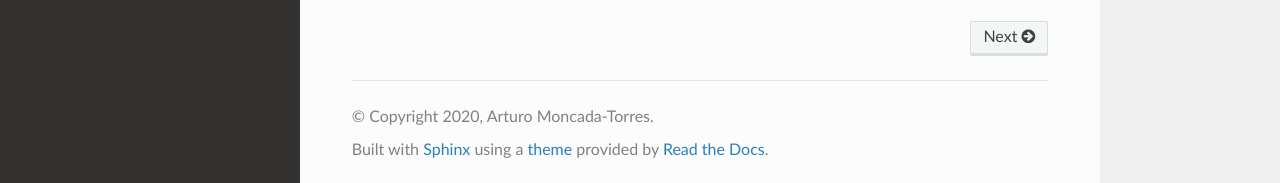
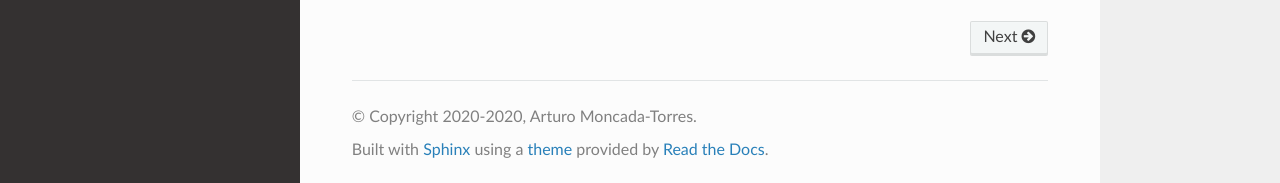
Before and after one commit to arturomoncadatorres/deepsurvk, a Sphinx documentation site: the page built from docs/index.rst, in a window 1280 px wide and 1094 px high. Shown: the part 908-1091 px from the top of the window. Built offline with Sphinx 7.4.7 and the Read the Docs theme 2.0.0, drawn with Linux system fonts in a browser that asks for light colours; pages that are not in the unit, such as notebooks, are missing from menus; part of the change alters nothing that is shown.

```diff
--- a/docs/conf.py
+++ b/docs/conf.py
@@ -21,6 +21,8 @@ import os
 import sys
 sys.path.insert(0, os.path.abspath('..'))
 
+from datetime import date
+
 import deepsurvk
 import sphinx_rtd_theme
 
@@ -32,7 +34,12 @@ import sphinx_rtd_theme
 
 # Add any Sphinx extension module names here, as strings. They can be
 # extensions coming with Sphinx (named 'sphinx.ext.*') or your custom ones.
-extensions = ['sphinx.ext.autodoc', 'sphinx.ext.viewcode', 'sphinx_rtd_theme']
+extensions = ['sphinx.ext.autodoc', # Pull documentation from docstrings
+              'sphinx.ext.mathjax', # Render math via JavaScript
+              'sphinx.ext.viewcode', # Add links to highlighted source code
+              'sphinx.ext.autosectionlabel', # Allow reference sections using its title
+              'sphinx.ext.napoleon', # Support NumPy and Google style docstrings
+              'sphinx_rtd_theme']
 
 # Add any paths that contain templates here, relative to this directory.
 templates_path = ['_templates']
@@ -48,7 +55,7 @@ master_doc = 'index'
 
 # General information about the project.
 project = 'DeepSurvK'
-copyright = "2020, Arturo Moncada-Torres"
+copyright = '2020-{},  Arturo Moncada-Torres'.format(date.today().year)
 author = "Arturo Moncada-Torres"
 
 # The version info for the project you're documenting, acts as replacement
@@ -67,6 +74,16 @@ release = deepsurvk.__version__
 # Usually you set "language" from the command line for these cases.
 language = None
 
+# Define auto configuration.
+autoclass_content = "both"  # Include both __init__ and class docstring
+autodoc_default_flags = [
+    # Make sure that any autodoc declarations show the right members
+    "members",
+    "inherited-members",
+    "show-inheritance",
+]
+autosummary_generate = True  # Make _autosummary files and include them
+
 # List of patterns, relative to source directory, that match files and
 # directories to ignore when looking for source files.
 # This patterns also effect to html_static_path and html_extra_path
@@ -83,8 +100,6 @@ todo_include_todos = False
 
 # The theme to use for HTML and HTML Help pages.  See the documentation for
 # a list of builtin themes.
-#
-#html_theme = 'alabaster'
 html_theme = "sphinx_rtd_theme"
 
 # Theme options are theme-specific and customize the look and feel of a
@@ -104,24 +119,23 @@ html_static_path = ['_static']
 # Output file base name for HTML help builder.
 htmlhelp_basename = 'deepsurvkdoc'
 
+# treat ``x, y : type`` as vars x and y instead of default ``y(x,) : type``
+# See https://www.sphinx-doc.org/en/master/usage/extensions/napoleon.html#confval-napoleon_use_param
+napoleon_use_param = False
 
 # -- Options for LaTeX output ------------------------------------------
 
 latex_elements = {
     # The paper size ('letterpaper' or 'a4paper').
-    #
-    # 'papersize': 'letterpaper',
+    # 'papersize': 'a4paper',
 
     # The font size ('10pt', '11pt' or '12pt').
-    #
     # 'pointsize': '10pt',
 
     # Additional stuff for the LaTeX preamble.
-    #
     # 'preamble': '',
 
     # Latex figure (float) alignment
-    #
     # 'figure_align': 'htbp',
 }
 
@@ -156,6 +170,6 @@ texinfo_documents = [
      'DeepSurvK Documentation',
      author,
      'deepsurvk',
-     'One line description of project.',
+     'Implementation of DeepSurv using Keras.',
      'Miscellaneous'),
 ]
```
